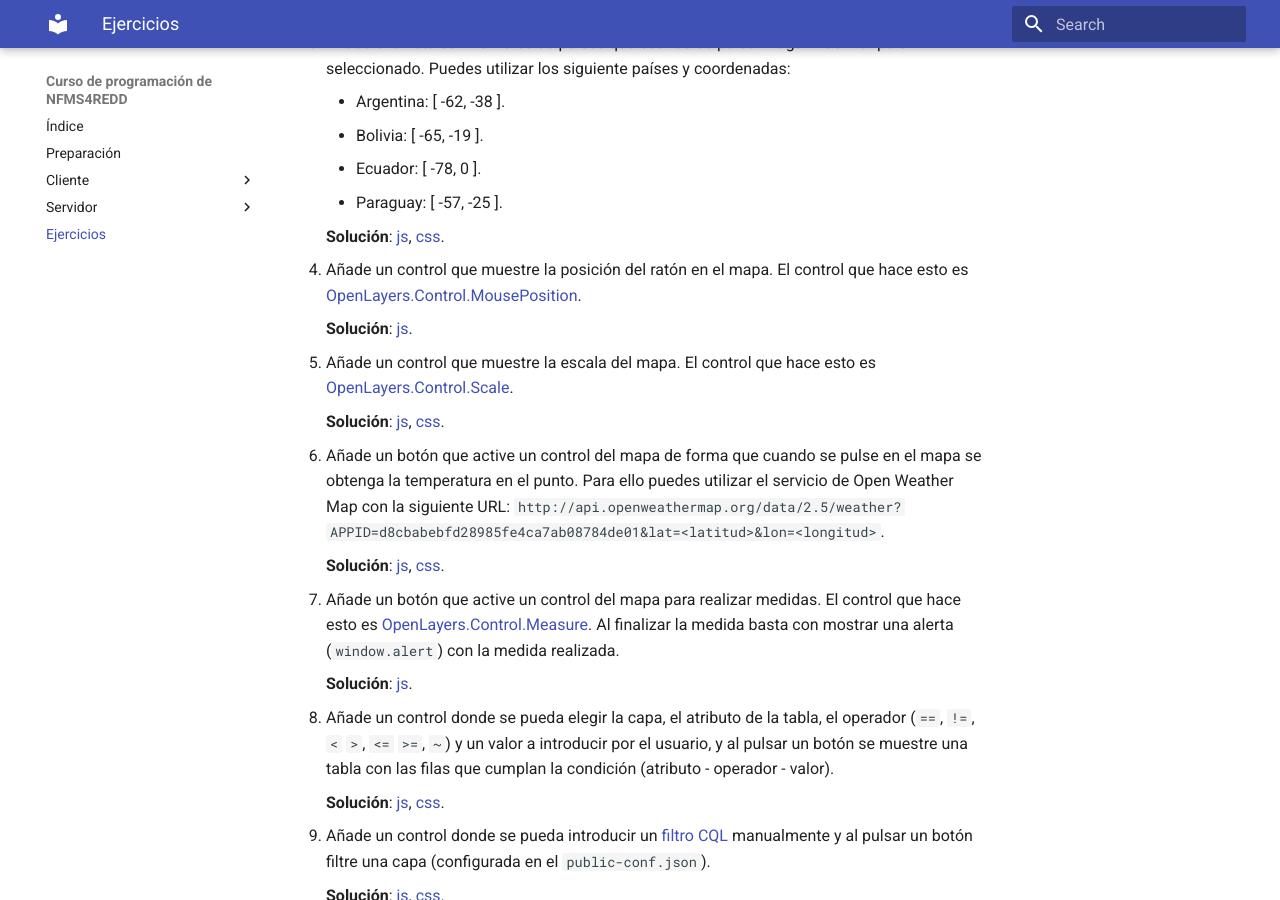
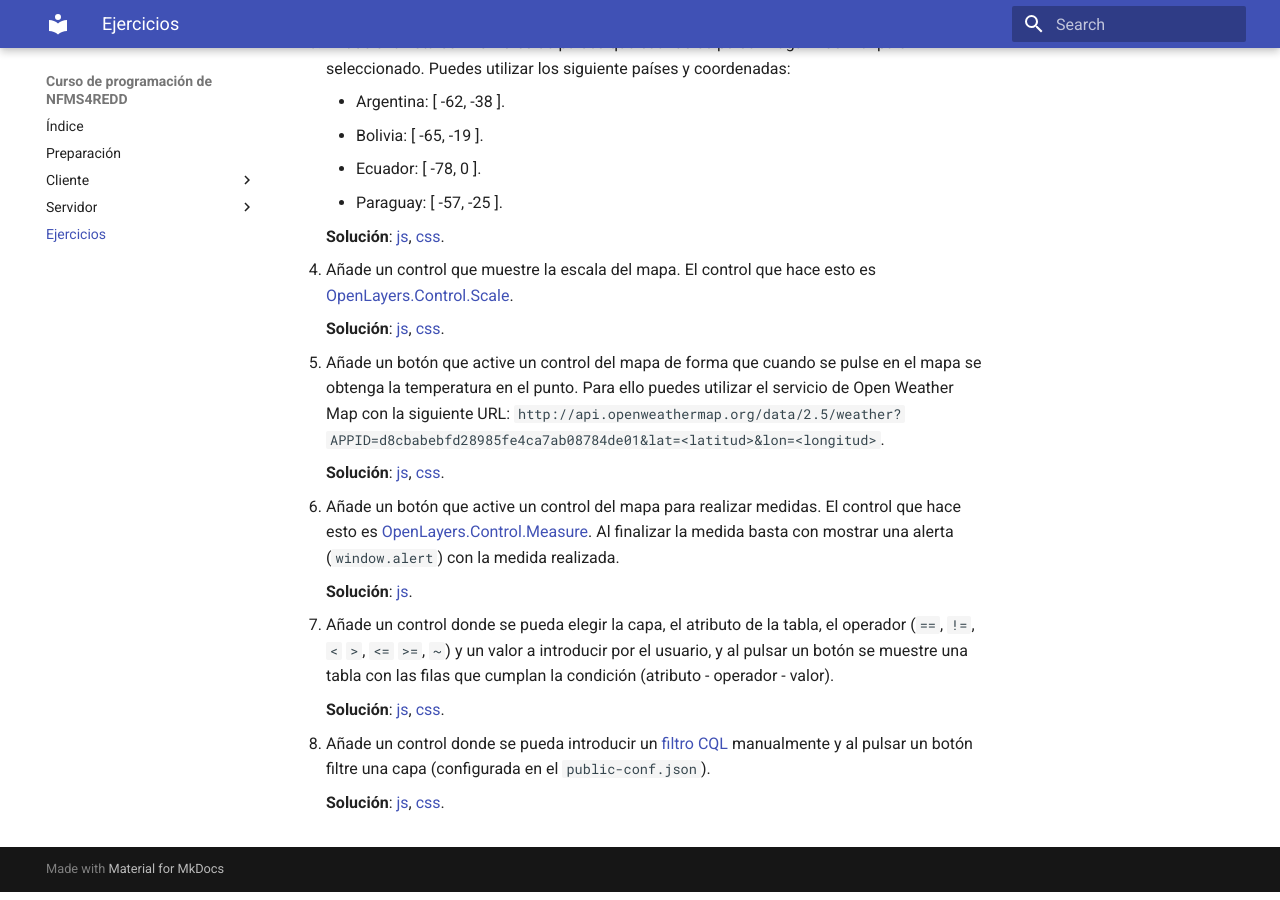
Before and after one commit to nfms4redd/webinar-programacion, an MkDocs documentation site: the page built from docs/exercises.md, in a window 1280 px wide and 900 px high, scrolled down 436 px. Built offline with MkDocs 1.6.1 and Material for MkDocs 9.7.7, drawn with Linux system fonts in a browser that asks for light colours; old or Windows-style settings are respelled for this version of MkDocs.

Commit message:
Remove exercise already in client webinar

```diff
--- a/docs/exercises.md
+++ b/docs/exercises.md
@@ -17,26 +17,22 @@ En este apartado se proponen varios ejercicios con sus soluciones para practicar
 
     **Solución**: [js](static/exercises/zoom-panel.js), [css](static/exercises/zoom-panel.css).
 
-4. Añade un control que muestre la posición del ratón en el mapa. El control que hace esto es [OpenLayers.Control.MousePosition](http://dev.openlayers.org/docs/files/OpenLayers/Control/MousePosition-js.html).
-
-    **Solución**: [js](static/exercises/position.js).
-
-5. Añade un control que muestre la escala del mapa. El control que hace esto es [OpenLayers.Control.Scale](http://dev.openlayers.org/docs/files/OpenLayers/Control/Scale-js.html).
+4. Añade un control que muestre la escala del mapa. El control que hace esto es [OpenLayers.Control.Scale](http://dev.openlayers.org/docs/files/OpenLayers/Control/Scale-js.html).
 
     **Solución**: [js](static/exercises/scale.js), [css](static/exercises/scale.css).
 
-6. Añade un botón que active un control del mapa de forma que cuando se pulse en el mapa se obtenga la temperatura en el punto. Para ello puedes utilizar el servicio de Open Weather Map con la siguiente URL: `http://api.openweathermap.org/data/2.5/weather?APPID=d8cbabebfd28985fe4ca7ab08784de01&lat=<latitud>&lon=<longitud>`.
+5. Añade un botón que active un control del mapa de forma que cuando se pulse en el mapa se obtenga la temperatura en el punto. Para ello puedes utilizar el servicio de Open Weather Map con la siguiente URL: `http://api.openweathermap.org/data/2.5/weather?APPID=d8cbabebfd28985fe4ca7ab08784de01&lat=<latitud>&lon=<longitud>`.
 
     **Solución**: [js](static/exercises/temperature.js), [css](static/exercises/temperature.css).
 
-7. Añade un botón que active un control del mapa para realizar medidas. El control que hace esto es [OpenLayers.Control.Measure](http://dev.openlayers.org/docs/files/OpenLayers/Control/Measure-js.html). Al finalizar la medida basta con mostrar una alerta (`window.alert`) con la medida realizada.
+6. Añade un botón que active un control del mapa para realizar medidas. El control que hace esto es [OpenLayers.Control.Measure](http://dev.openlayers.org/docs/files/OpenLayers/Control/Measure-js.html). Al finalizar la medida basta con mostrar una alerta (`window.alert`) con la medida realizada.
 
     **Solución**: [js](static/exercises/measure.js).
 
-8. Añade un control donde se pueda elegir la capa, el atributo de la tabla, el operador (`==`, `!=`, `<` `>`, `<=` `>=`, `~`) y un valor a introducir por el usuario, y al pulsar un botón se muestre una tabla con las filas que cumplan la condición (atributo - operador - valor).
+7. Añade un control donde se pueda elegir la capa, el atributo de la tabla, el operador (`==`, `!=`, `<` `>`, `<=` `>=`, `~`) y un valor a introducir por el usuario, y al pulsar un botón se muestre una tabla con las filas que cumplan la condición (atributo - operador - valor).
 
     **Solución**: [js](static/exercises/wfs-query.js), [css](static/exercises/wfs-query.css).
 
-9. Añade un control donde se pueda introducir un [filtro CQL](http://docs.geoserver.org/stable/en/user/tutorials/cql/cql_tutorial.html) manualmente y al pulsar un botón filtre una capa (configurada en el `public-conf.json`).
+8. Añade un control donde se pueda introducir un [filtro CQL](http://docs.geoserver.org/stable/en/user/tutorials/cql/cql_tutorial.html) manualmente y al pulsar un botón filtre una capa (configurada en el `public-conf.json`).
 
     **Solución**: [js](static/exercises/filter.js), [css](static/exercises/filter.css).
```
Also changed, not shown: docs/static/exercises/position.js (deleted, +0 -9 lines).
